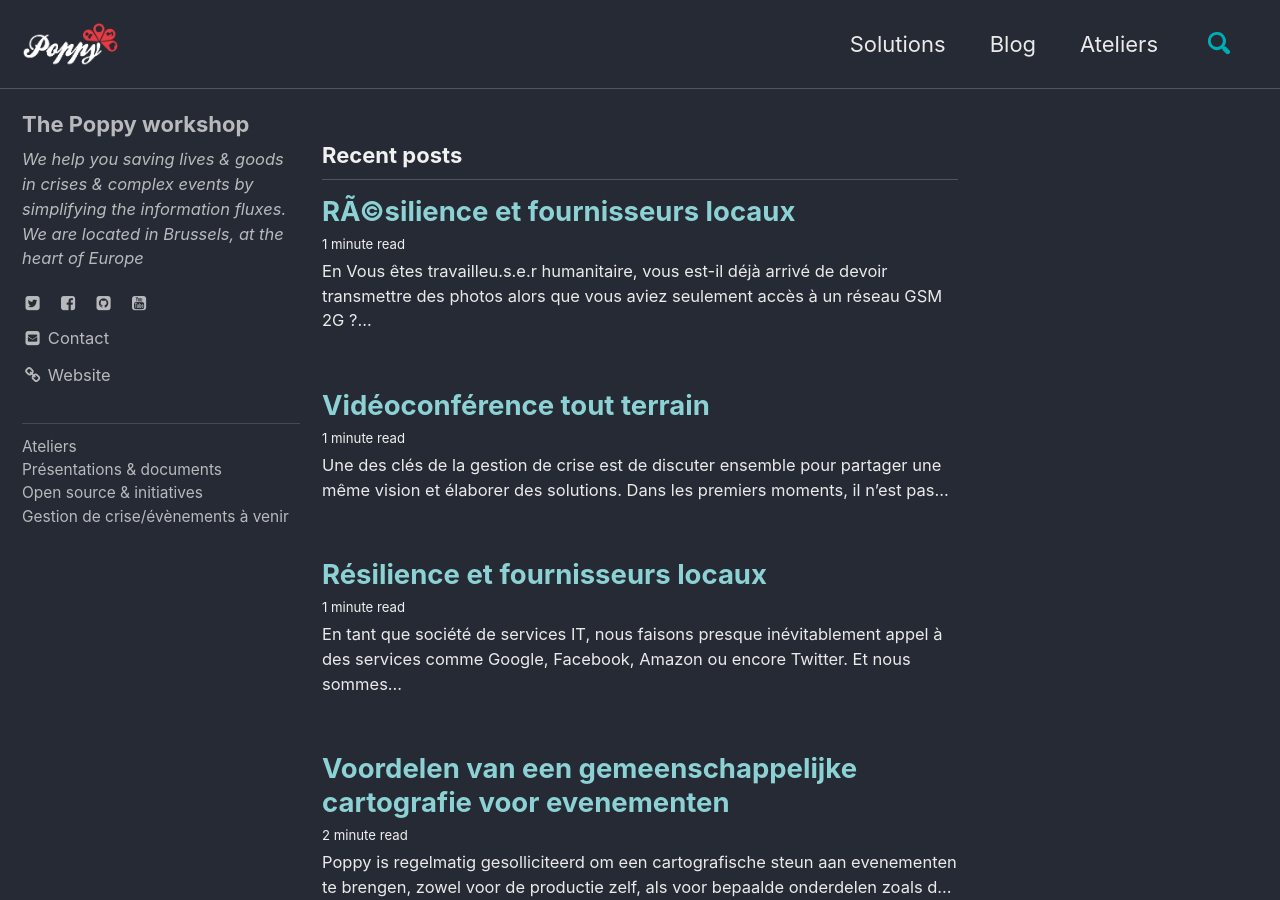
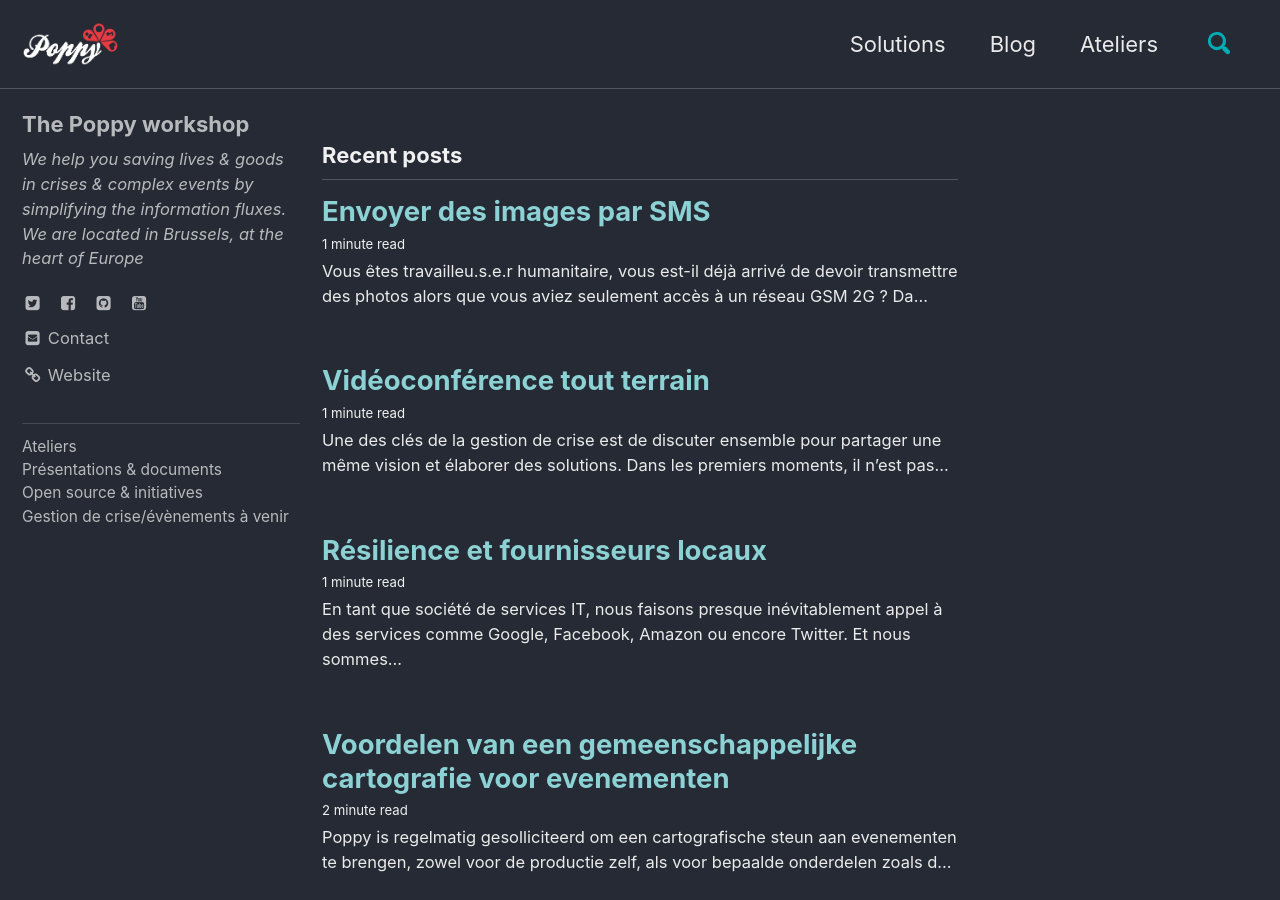
Before and after one commit to ccloquet/ccloquet.github.io, a Jekyll site: the page built from index.html, in a window 1280 px wide and 900 px high. Built offline with Jekyll 4.4.1, drawn with Linux system fonts in a browser that asks for light colours; cached includes are drawn as plain includes; the list of posts is cut into pages by our own code.

Commit message:
Update 2019-08-17-ImageOverSMS.md

```diff
--- a/_posts/2019-08-17-ImageOverSMS.md
+++ b/_posts/2019-08-17-ImageOverSMS.md
@@ -1,11 +1,10 @@
 ---
-title: RÃ©silience et fournisseurs locaux
+title: Envoyer des images par SMS
 ---
 
-En
-Vous êtes travailleu.s.e.r humanitaire, vous est-il déjà arrivé de devoir transmettre des photos alors que vous aviez seulement accès à un réseau GSM 2G ? Dans ce cas, impossible d'utiliser une appli comme Whatsapp, voire le mail classique.
+Vous êtes travailleu.s.e.r humanitaire, vous est-il déjà arrivé de devoir transmettre des photos alors que vous aviez seulement accès à un réseau GSM 2G ? Dans ce cas, impossible d'utiliser une appli comme Whatsapp ou vos emails.
 
-Il est bien sûr possible d'utiliser une liaison de données via satellite, mais c'est coûteux. Il existe aussi des solutions d'envoi de [données](http://www.stonepower.se/Images/WINO_ICT.pdf) et d'[images par radio](http://www.arrl.org/image-modes), que ce soit avec du matériel [radioamateur](http://www.nordichf.org/hf98/programmehf98.htm) ou [professionnel](https://www.rapidm.com/), et dans certains cas [avec une infrastructure très réduite](https://gotenna.com/), mais que faire si vous n'avez que votre smartphone en mains ?
+Il est bien sûr possible d'utiliser une liaison de données via satellite, mais c'est coûteux. Il existe aussi des solutions d'envoi de [données](http://www.stonepower.se/Images/WINO_ICT.pdf) et d'[images par radio](http://www.arrl.org/image-modes), que ce soit avec du matériel [radioamateur](http://www.nordichf.org/hf98/programmehf98.htm) ou [professionnel](https://www.rapidm.com/), dans certains cas [avec une infrastructure très réduite](https://gotenna.com/), mais que faire si vous n'avez que votre smartphone en mains ?
 
 Une petite appli peut vous aider ! ImageOverSMS vous permet en effet d'envoyer une image... par SMS.
 
```
Also changed, not shown: other parts of _posts/2019-08-17-ImageOverSMS.md (+4 -2 lines).
